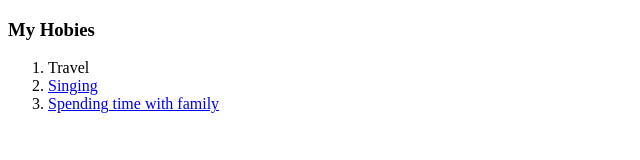
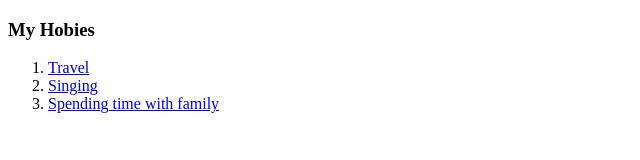
Before and after one commit to ota2016/cv, a plain HTML site: page hobbies.html in a window 1280 px wide. Shown: the full height of the page, 0-640 px from the left. Drawn offline with Linux system fonts and the light colour scheme.

Commit message:
Update hobbies.html

```diff
--- a/hobbies.html
+++ b/hobbies.html
@@ -7,7 +7,7 @@
   <body>
     <h3>My Hobies</h3>
     <ol>
-      <li><a https://scontent.ftpa1-1.fna.fbcdn.net/v/t1.0-9/226247_10100206305983001_8386407_n.jpg?_nc_cat=107&_nc_sid=e007fa&_nc_ohc=kr8Mh_eJgQgAX_Vp-DJ&_nc_ht=scontent.ftpa1-1.fna&oh=d0ef442240523bb03791fc5fd56d3251&oe=5E9426F8">Travel</a>
+      <li><a href= "https://scontent.ftpa1-1.fna.fbcdn.net/v/t1.0-9/226247_10100206305983001_8386407_n.jpg?_nc_cat=107&_nc_sid=e007fa&_nc_ohc=kr8Mh_eJgQgAX_Vp-DJ&_nc_ht=scontent.ftpa1-1.fna&oh=d0ef442240523bb03791fc5fd56d3251&oe=5E9426F8">Travel</a>
 </li>
       <li><a href="https://www.facebook.com/BoxingPlayHouse/videos/817968215373513/?t=1">Singing</a></li>
       <li><a href="https://scontent.ftpa1-1.fna.fbcdn.net/v/t1.0-9/10426691_816164795114131_8692363171001931255_n.jpg?_nc_cat=110&_nc_sid=a61e81&_nc_ohc=f7uuelt1J8QAX_BUzMi&_nc_ht=scontent.ftpa1-1.fna&oh=f1b9ae628cbf841189504ca7faa7f792&oe=5E927285">Spending time with family</a>
```
